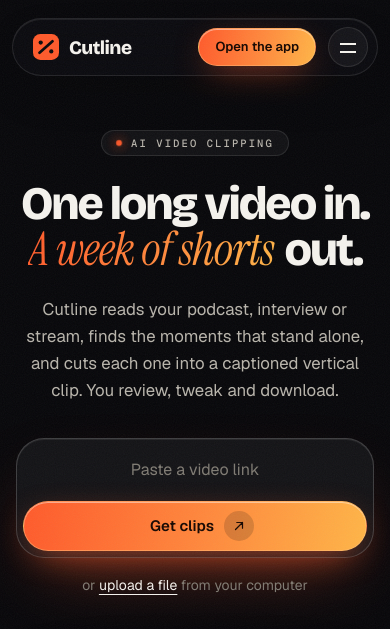
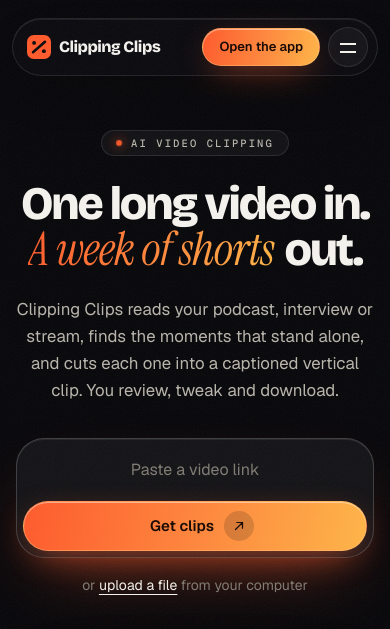
Before and after one commit to bizstartzco/cutline-preview, a plain HTML site: page index.html in a window 390 px wide. Shown: the top 629 px of the page. Drawn offline with nearby package versions, Linux system fonts and the light colour scheme.

Commit message:
Rename to Clipping Clips

```diff
--- a/app.js
+++ b/app.js
@@ -66,7 +66,7 @@
       if (xhr.status >= 200 && xhr.status < 300) resolve(data);
       else reject(new Error(data.error || `Upload failed (${xhr.status})`));
     };
-    xhr.onerror = () => reject(new Error('The upload was interrupted. Is the Cutline server still running?'));
+    xhr.onerror = () => reject(new Error('The upload was interrupted. Is the Clipping Clips server still running?'));
     xhr.send(video);
   });
 }
--- a/index.html
+++ b/index.html
@@ -4,8 +4,8 @@
 <meta charset="utf-8">
 <meta name="robots" content="noindex">
 <meta name="viewport" content="width=device-width, initial-scale=1">
-<title>Cutline: turn one long video into ready-to-post shorts</title>
-<meta name="description" content="Cutline reads your long video, finds the moments that stand alone, and cuts them into captioned vertical clips you can edit and download.">
+<title>Clipping Clips: turn one long video into ready-to-post shorts</title>
+<meta name="description" content="Clipping Clips reads your long video, finds the moments that stand alone, and cuts them into captioned vertical clips you can edit and download.">
 <meta name="theme-color" content="#07070a">
 <link rel="icon" href="favicon.svg" type="image/svg+xml">
 <link rel="preconnect" href="https://fonts.googleapis.com">
@@ -19,9 +19,9 @@
 <body class="landing">
 
 <header class="island" id="island">
-  <a class="logo" href="index.html" aria-label="Cutline home">
+  <a class="logo" href="index.html" aria-label="Clipping Clips home">
     <svg viewBox="0 0 32 32" aria-hidden="true"><rect width="32" height="32" rx="9" fill="#ff5a2b"/><path d="M8 23 24 9" stroke="#0a0a0c" stroke-width="3.4" stroke-linecap="round"/><circle cx="9.5" cy="10.5" r="2.6" fill="#0a0a0c"/><circle cx="22.5" cy="21.5" r="2.6" fill="#0a0a0c"/></svg>
-    Cutline
+    Clipping Clips
   </a>
   <nav class="island-links" aria-label="Main">
     <a href="#how">How it works</a>
@@ -52,7 +52,7 @@
     <div class="wrap hero-copy">
       <p class="tag rv"><i></i>AI video clipping</p>
       <h1 class="rv" style="--d:.08s">One long video in.<br><em>A week of shorts</em> out.</h1>
-      <p class="lede rv" style="--d:.16s">Cutline reads your podcast, interview or stream, finds the moments that stand alone, and cuts each one into a captioned vertical clip. You review, tweak and download.</p>
+      <p class="lede rv" style="--d:.16s">Clipping Clips reads your podcast, interview or stream, finds the moments that stand alone, and cuts each one into a captioned vertical clip. You review, tweak and download.</p>
       <form class="hero-form rv" style="--d:.24s" action="app.html" method="get">
         <input type="url" name="url" placeholder="Paste a video link" aria-label="Video link">
         <button class="btn accent magnet" type="submit">Get clips <span class="disc"><svg viewBox="0 0 16 16" fill="none" stroke="currentColor" stroke-width="1.4" stroke-linecap="round" stroke-linejoin="round"><path d="M4 12 12 4M5.5 4H12v6.5"/></svg></span></button>
@@ -130,7 +130,7 @@
           <div class="core step-core">
             <div class="step-copy">
               <span class="num mono">02</span>
-              <h3>Cutline finds the moments</h3>
+              <h3>Clipping Clips finds the moments</h3>
               <p>It transcribes every word with timestamps. Then an AI editor reads the whole transcript and picks the passages that open strong and land a payoff.</p>
             </div>
             <div class="step-visual v-transcript" aria-hidden="true">
@@ -259,7 +259,7 @@
               <div>
                 <svg viewBox="0 0 32 32" fill="none" stroke="currentColor" stroke-width="1.2" stroke-linecap="round" stroke-linejoin="round" aria-hidden="true"><circle cx="9" cy="9" r="3.4"/><circle cx="9" cy="23" r="3.4"/><path d="M12 11l14 12M12 21L26 9"/></svg>
                 <h3>Your own cuts too</h3>
-                <p>Know the moment you want? Type a start and end time and Cutline captions and frames it like the rest.</p>
+                <p>Know the moment you want? Type a start and end time and Clipping Clips captions and frames it like the rest.</p>
               </div>
               <div>
                 <svg viewBox="0 0 32 32" fill="none" stroke="currentColor" stroke-width="1.2" stroke-linecap="round" stroke-linejoin="round" aria-hidden="true"><rect x="5" y="7" width="22" height="15" rx="2.5"/><path d="M11 27h10M16 22v5"/><path d="M13 15.5l2.2 2.2 4-4.4"/></svg>
@@ -282,10 +282,10 @@
           <p class="tag rv"><i></i>Who it's for</p>
           <h2 class="rv" style="--d:.08s">Made for people who <em>talk for a living.</em></h2>
         </div>
-        <p class="sub rv" style="--d:.16s">Cutline picks moments from what is said. If your video has a voice in it, there are clips in it.</p>
+        <p class="sub rv" style="--d:.16s">Clipping Clips picks moments from what is said. If your video has a voice in it, there are clips in it.</p>
       </div>
     </div>
-    <div class="rail rv" tabindex="0" role="region" aria-label="Kinds of video Cutline works with">
+    <div class="rail rv" tabindex="0" role="region" aria-label="Kinds of video Clipping Clips works with">
       <figure><img src="media/still-podcast.jpg" alt="Two podcast hosts talking into studio microphones" loading="lazy" decoding="async"><figcaption><span class="mono">01</span><strong>Podcasts</strong>An hour of conversation, a dozen posts.</figcaption></figure>
       <figure><img src="media/still-interview.jpg" alt="An interviewer in headphones speaking into a microphone" loading="lazy" decoding="async"><figcaption><span class="mono">02</span><strong>Interviews</strong>The answer everyone quotes, already cut.</figcaption></figure>
       <figure><img src="media/still-host.jpg" alt="A radio host gesturing while speaking" loading="lazy" decoding="async"><figcaption><span class="mono">03</span><strong>Shows and streams</strong>Pull the highlights out of a long broadcast.</figcaption></figure>
@@ -302,12 +302,12 @@
         <h2 class="rv" style="--d:.08s">Before you <em>try it.</em></h2>
       </div>
       <div class="faq rv" style="--d:.12s">
-        <details><summary>What kind of video works best?</summary><p>Anything where people talk: podcasts, interviews, webinars, lessons, commentary, vlogs. Cutline picks moments from what is said, so a video with no speech gives it nothing to work with.</p></details>
+        <details><summary>What kind of video works best?</summary><p>Anything where people talk: podcasts, interviews, webinars, lessons, commentary, vlogs. Clipping Clips picks moments from what is said, so a video with no speech gives it nothing to work with.</p></details>
         <details><summary>How long can the video be?</summary><p>There is no fixed length limit. Long recordings are transcribed in 20-minute parts. Files up to 8 GB are accepted.</p></details>
 
-        <details><summary>Which languages are supported?</summary><p>Transcription detects the language automatically, or you can set it. Captions are tested in Latin and Devanagari scripts. Other scripts depend on the fonts available where Cutline runs.</p></details>
+        <details><summary>Which languages are supported?</summary><p>Transcription detects the language automatically, or you can set it. Captions are tested in Latin and Devanagari scripts. Other scripts depend on the fonts available where Clipping Clips runs.</p></details>
         <details><summary>Does it follow the speaker's face?</summary><p>Not automatically yet. Fill mode crops to the centre and gives you a slider to move the crop onto your subject; Fit mode keeps the whole frame.</p></details>
-        <details><summary>What does it cost to run?</summary><p>Cutline itself is yours. Each video uses your own API keys for transcription and for the AI that picks moments, billed by those providers.</p></details>
+        <details><summary>What does it cost to run?</summary><p>Clipping Clips itself is yours. Each video uses your own API keys for transcription and for the AI that picks moments, billed by those providers.</p></details>
 
         <details><summary>Can I use footage I did not make?</summary><p>Only clip video you own or have permission to use.</p></details>
       </div>
@@ -332,9 +332,9 @@
 
 <footer class="foot">
   <div class="wrap">
-    <a class="logo" href="index.html" aria-label="Cutline home">
+    <a class="logo" href="index.html" aria-label="Clipping Clips home">
       <svg viewBox="0 0 32 32" aria-hidden="true"><rect width="32" height="32" rx="9" fill="#ff5a2b"/><path d="M8 23 24 9" stroke="#0a0a0c" stroke-width="3.4" stroke-linecap="round"/><circle cx="9.5" cy="10.5" r="2.6" fill="#0a0a0c"/><circle cx="22.5" cy="21.5" r="2.6" fill="#0a0a0c"/></svg>
-      Cutline
+      Clipping Clips
     </a>
     <span>Runs locally. Your video files stay on this computer.</span>
 
--- a/landing.css
+++ b/landing.css
@@ -1312,6 +1312,21 @@
   }
 }
 @media (max-width: 680px) {
+  .island {
+    padding-left: 14px;
+    gap: 8px;
+  }
+  .island .logo {
+    gap: 8px;
+    font-size: 1rem;
+  }
+  .island .logo svg {
+    width: 24px;
+    height: 24px;
+  }
+  .island-cta {
+    padding: 0 12px;
+  }
   .hero {
     padding-top: 128px;
   }
--- a/project.js
+++ b/project.js
@@ -17,7 +17,7 @@
 
 // ----- page -----
 function paint() {
-  document.title = `${project.title} | Cutline`;
+  document.title = `${project.title} | Clipping Clips`;
   $('#title').textContent = project.title;
   const meta = [];
   if (project.meta) meta.push(clock(project.meta.duration), `${project.meta.width}×${project.meta.height}`);
--- a/styles.css
+++ b/styles.css
@@ -131,6 +131,7 @@
   font: 800 1.1875rem/1 var(--display);
   letter-spacing: -0.03em;
   text-decoration: none;
+  white-space: nowrap;
 }
 .logo svg {
   width: 26px;
```
Also changed, not shown: app.html (+3 -3 lines), common.js (+7 -3 lines), project.html (+3 -3 lines), 1 other file.
